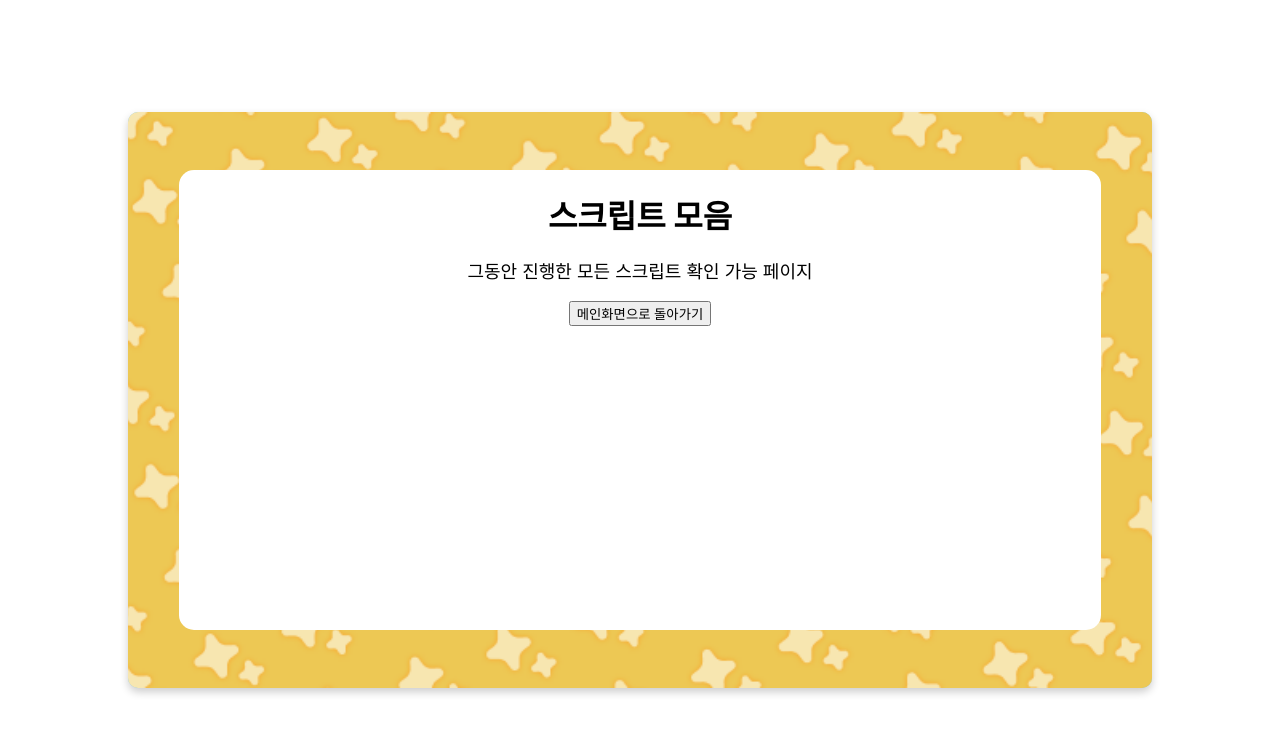
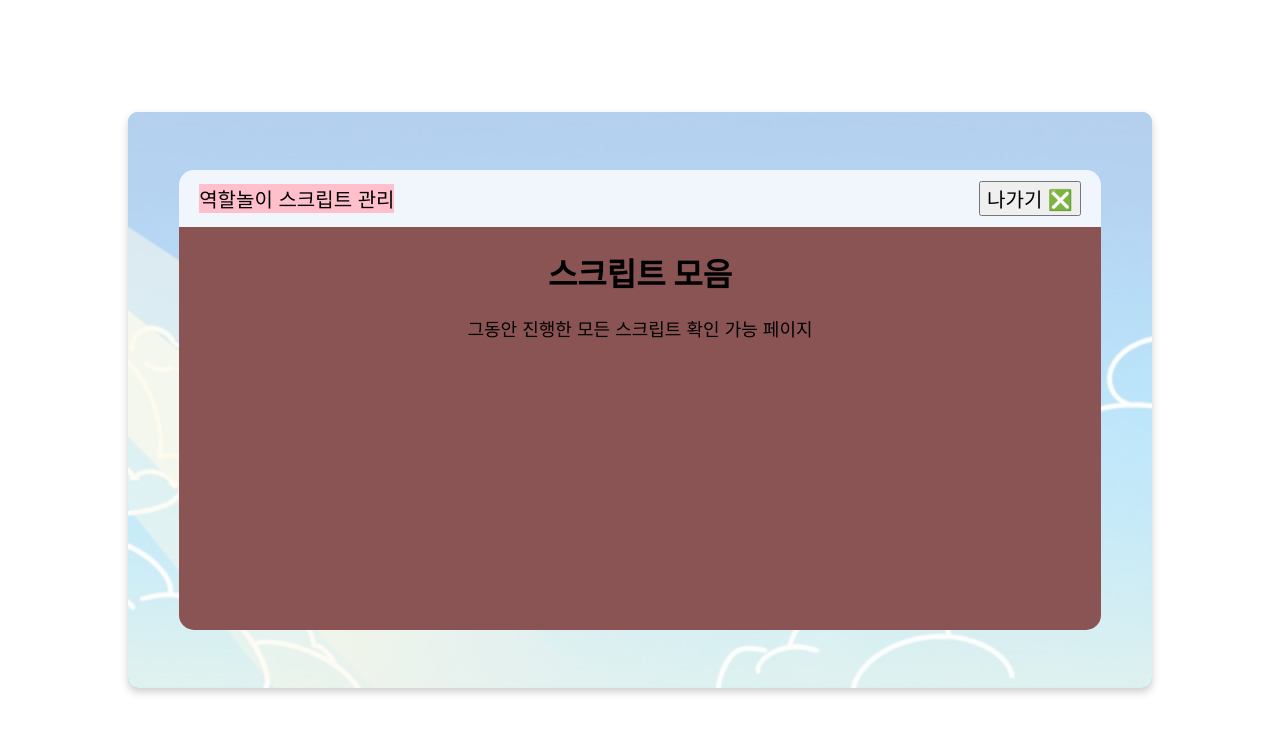
Before and after one commit to Prize-Three/roleplay_frontend, a React (Create React App) app: page /total-result in a window 1280 px wide. Shown: the top 734 px of the page. Built offline with nearby package versions, Linux system fonts and the light colour scheme.

Commit message:
스크립트 모음 틀 생성

```diff
--- a/src/pages/TotalResult/TotalResult.jsx
+++ b/src/pages/TotalResult/TotalResult.jsx
@@ -9,10 +9,15 @@ function TotalResult() {
     return (
         <Layout>
             <div className={styles.totalResultContainer}>
-                <div className={styles.whiteBox}>
+                <div className={styles.totalResultHead}>
+                    <div>역할놀이 스크립트 관리</div>
+                    <button onClick={() => navigate('/')}>나가기 ❎</button>
+                </div>
+
+                <div className={styles.totalResultBody}>
                     <h1>스크립트 모음</h1>
                     <p>그동안 진행한 모든 스크립트 확인 가능 페이지</p>
-                    <button onClick={() => navigate('/')}>메인화면으로 돌아가기</button>
+
                 </div>
             </div>
         </Layout>
--- a/src/pages/TotalResult/TotalResult.module.scss
+++ b/src/pages/TotalResult/TotalResult.module.scss
@@ -8,7 +8,7 @@
     height: 100%;
     border-radius: 10px;
 
-    background-image: url('../../../public/assets/result/resultImg.png');
+    background-image: url('../../../public/assets/result/allScriptBg.png');
     background-size: cover; /* 이미지가 요소를 덮도록 설정 */
     background-position: center; /* 이미지가 중앙에 위치하도록 설정 */
     background-repeat: no-repeat; /* 이미지가 반복되지 않도록 설정 */
@@ -22,11 +22,37 @@
     font-size: 18px;
   }
 
-  .whiteBox {
-    background-color: white;
+  .totalResultHead {
+    background-color: rgba(255, 255, 255, 0.8);
     width: 90%;
-    height: 80%;
+    height: 10%;
     text-align: center;
-    margin: auto;
-    border-radius: 15px;
+    margin: auto auto 0 auto;
+    border-radius: 15px 15px 0px 0px;
+
+    display: flex;
+    text-align: center;
+    justify-content: space-between;
+
+    align-items: center; /* 세로 중앙 정렬 */
+    // padding: 0 20px; /* 좌우 여백 추가 */
+
+    div {
+      font-size: 20px;
+      background-color: pink;
+      margin-left: 20px;
+    }
+    button {
+      margin-right: 20px;
+      font-size: 20px;
+    }
   }
+
+  .totalResultBody {
+    background-color: rgb(139, 84, 84);
+    width: 90%;
+    height: 70%;
+    text-align: center;
+    margin: 0 auto auto auto;
+    border-radius: 0px 0px 15px 15px;
+  }
```
Also changed, not shown: public/assets/result/allScriptBg.png (added).
